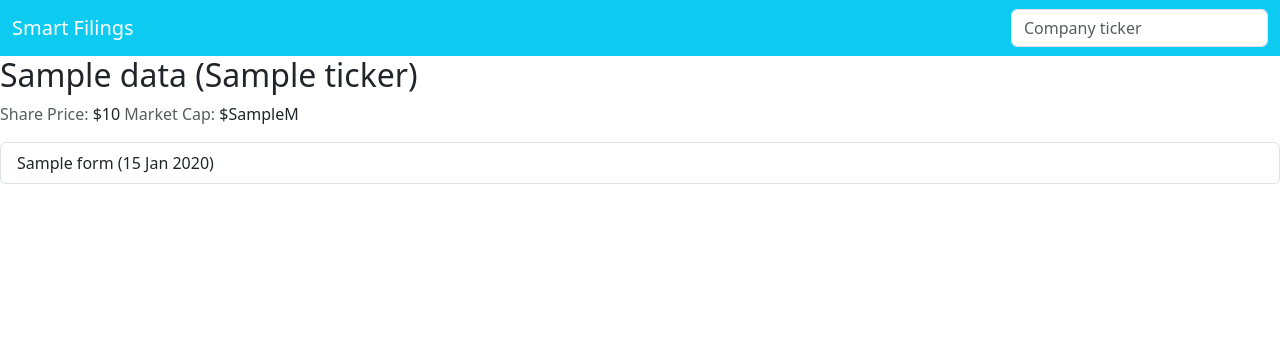
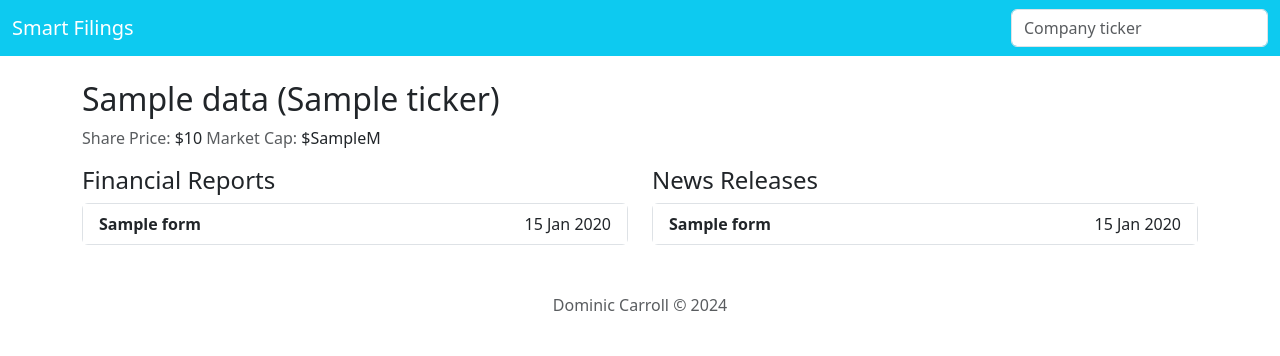
Before and after one commit to carrolldominic/smart-filings, a Node server app: template views/filing.handlebars in a window 1280 px wide. Shown: the top 356 px of the page. Run offline with Node 20, Linux system fonts and the light colour scheme; the template is opened without the code that fills it: most values are stand-ins (such as "Sample title", 1, 10 or a date in 2020); some libraries are stand-ins or nearby versions.

Commit message:
filing viewer page

```diff
--- a/app.js
+++ b/app.js
@@ -1,6 +1,7 @@
 const express = require('express');
 const { engine } = require('express-handlebars');
 const { secEdgarApi } = require('sec-edgar-api');
+const axios = require('axios');
 
 const yahooFinance = require('yahoo-finance2').default;
 
@@ -24,13 +25,13 @@ app.get('/', (req, res) => {
 async function getSubmissions(ticker) {
     try {
         let submissions = await secEdgarApi.getSubmissions({ symbol: ticker });
-
+        let reports = await secEdgarApi.getReports({ symbol: ticker });
         // console.log(submissions);
-        Object.values(submissions).forEach(value => {
-            console.log(value);
-        });
-        console.log(typeof submissions);
-        return submissions;
+        // Object.values(submissions).forEach(value => {
+        //     console.log(value);
+        // });
+        // console.log(typeof submissions);
+        return { submissions, reports };
     } catch (e) {
         return e;
     }
@@ -38,23 +39,38 @@ async function getSubmissions(ticker) {
 
 app.get('/filings/:ticker', async (req, res) => {
   try {
-    const ticker = req.params.ticker;
-    let sub = await getSubmissions(ticker);
+    const ticker = req.params.ticker.toUpperCase();
+    let sec = await getSubmissions(ticker);
+    let sub = sec.submissions;
+    let reports = sec.reports;
 
-
+    console.log(Object.values(reports)[0].cik);
     function convertToMillions(num) {
         let millions = (num / 1000000).toFixed(1);
 
         return parseFloat(millions).toLocaleString();
     }
     const quote = await yahooFinance.quote(ticker);
+    // console.log(quote);
+    let financialFilings = [];
+    let newsFilings = [];
+
+    Object.values(sub.filings).forEach(value => {
+        if (value.form == "10-K" || value.form == "10-Q") {
+            financialFilings.push(value);
+        } else if (value.form == "8-K") {
+            newsFilings.push(value);
+        }
+    });
 
     let data = {
       name: quote.shortName,
       price: quote.regularMarketPrice,
       marketCap: convertToMillions(quote.marketCap),
       ticker: ticker,
-      filings: Object.values(sub.filings)
+      cik: Object.values(reports)[0].cik,
+      financialFilings: financialFilings,
+      newsFilings: newsFilings,
     };
   //   res.send(`Test: ${Object.values(data.filings)[0].urlPrimaryDocument}`);
     res.render('filing', { data });
@@ -64,6 +80,44 @@ app.get('/filings/:ticker', async (req, res) => {
 
 });
 
+async function fetchData(url) {
+    try {
+        const response = await axios.get(url, {
+            headers: {
+              'User-Agent': 'MyCustomUserAgent/1.0'  // Set your custom user agent here
+            }
+          });        return response.data;
+    } catch (error) {
+        console.error('Error fetching the URL:', error);
+        return error;
+      }
+}
+
+app.get('/view/:cik/:accession/:document', async (req, res) => {
+    try {
+      const cik = req.params.cik;
+      const accession = req.params.accession.replace(/-/g, '');
+      console.log(accession);
+      const document = req.params.document;
+      const url = "https://www.sec.gov/Archives/edgar/data/" + cik + "/" + accession + "/" + document;
+    //   console.log(url);
+      const html = await fetchData(url);
+    //   console.log(html);
+      let data = {
+        cik: cik,
+        accession: accession,
+        document: document,
+        html: html
+      };
+    //   console.log('test');
+    //   res.send(`Test: ${Object.values(data.filings)[0].urlPrimaryDocument}`);
+      res.render('filingview', { data });
+    } catch (error) {
+      res.render('error', { error });
+    }
+
+});
+
 const port = 3000;
 app.listen(port, () => {
   console.log(`Server running at http://localhost:${port}`);
--- a/package.json
+++ b/package.json
@@ -9,6 +9,7 @@
   "license": "ISC",
   "description": "",
   "dependencies": {
+    "axios": "^1.7.9",
     "express-handlebars": "^8.0.1",
     "handlebars": "^4.7.8",
     "sec-edgar-api": "^0.3.4",
--- a/views/filing.handlebars
+++ b/views/filing.handlebars
@@ -1,17 +1,33 @@
-<h2>{{data.name}} ({{data.ticker}})</h2>
-<p><span class="text-muted">Share Price:</span> ${{data.price}}    <span class="text-muted">Market Cap: </span>${{data.marketCap}}M</p>
-
-<div class="list-group">
-  {{!-- <a href="#" class="list-group-item list-group-item-action active">
-  </a> --}}
-     <ul class="list-group">
-      {{#each data.filings}}
-          {{!-- <li>{{this.url}}</li> --}}
-
-          <li class="list-group-item d-flex justify-content-between align-items-center">
-              {{this.form}} ({{this.reportDate}})
-          </li>
-
+<br/>
+<div class="container">
+  <div class="row">
+    <h2>{{data.name}} ({{data.ticker}})</h2>
+    <p><span class="text-muted">Share Price:</span> ${{data.price}}    <span class="text-muted">Market Cap: </span>${{data.marketCap}}M</p>
+  </div>
+  <div class="row">
+    <div class="col-6">
+      <h4>Financial Reports</h4>
+      <ul class="list-group" style="max-height: 500px; overflow-y: auto;">
+        {{#each data.financialFilings}}
+          <a target="_blank" href="../view/{{../data.cik}}/{{this.accessionNumber}}/{{this.primaryDocument}}" style="text-decoration: none;">
+            <li target="_blank" class="list-group-item d-flex justify-content-between align-items-center">
+              <b>{{this.form}}</b> {{this.reportDate}}
+            </li>
+          </a>
         {{/each}}
-     </ul>
+      </ul>
+    </div>
+    <div class="col-6">
+      <h4>News Releases</h4>
+      <ul class="list-group" style="max-height: 500px; overflow-y: auto;">
+        {{#each data.newsFilings}}
+          <a target="_blank" href="../view/{{../data.cik}}/{{this.accessionNumber}}/{{this.primaryDocument}}" style="text-decoration: none;">
+            <li class="list-group-item d-flex justify-content-between align-items-center">
+                <b>{{this.form}}</b> {{this.reportDate}}
+            </li>
+          </a>
+        {{/each}}
+      </ul>
+    </div>
+  </div>
 </div>
--- a/views/layouts/main.handlebars
+++ b/views/layouts/main.handlebars
@@ -11,7 +11,7 @@
 
     <nav class="navbar navbar-expand-lg bg-info navbar-dark">
         <div class="container-fluid">
-            <a class="navbar-brand" href="#">Smart Filings</a>
+            <a class="navbar-brand" href="#"><i class="fa fa-search" aria-hidden="true"></i>Smart Filings</a>
             <button class="navbar-toggler" type="button" data-mdb-toggle="collapse" data-mdb-target="#navbarSupportedContent" aria-controls="navbarSupportedContent" aria-expanded="false">
             <i class="fas fa-bars"></i>
             </button>
@@ -28,10 +28,19 @@
   </header>
 
   <main>
+    <script src="https://code.jquery.com/jquery-3.7.1.slim.js" integrity="sha256-UgvvN8vBkgO0luPSUl2s8TIlOSYRoGFAX4jlCIm9Adc=" crossorigin="anonymous"></script>
     <script src="https://cdn.jsdelivr.net/npm/bootstrap@5.3.3/dist/js/bootstrap.bundle.min.js" integrity="sha384-YvpcrYf0tY3lHB60NNkmXc5s9fDVZLESaAA55NDzOxhy9GkcIdslK1eN7N6jIeHz" crossorigin="anonymous"></script>
 
     {{{body}}} <!-- Where dynamic content will be rendered -->
   </main>
+
+
+  <br/>
+  <br/>
+
+  <footer>
+    <p class="text-muted text-center">Dominic Carroll © 2024</p>
+  </footer>
 
     <script>
         document.getElementById('tickerForm').addEventListener('submit', function(event) {
```
Also changed, not shown: views/filingview.handlebars (added, +35 -0 lines).
